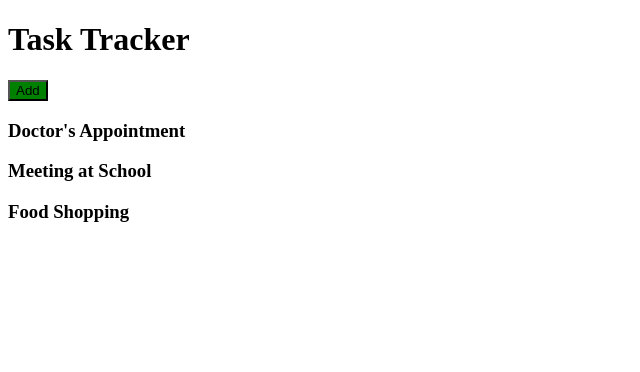
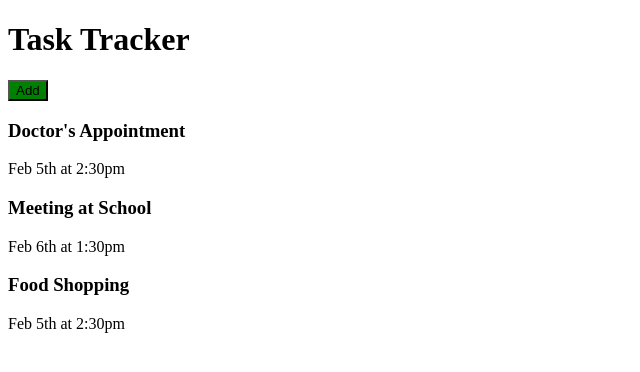
Before and after one commit to HighLiuk/react-tutorial, a React (Create React App) app: page / in a window 1280 px wide. Shown: the top 372 px of the page, without its empty margins (0-640 px from the left). Built offline with nearby package versions, Linux system fonts and the light colour scheme; the HTML template or start-up script is replaced by a standard one.

Commit message:
Added some Styles

```diff
--- a/src/App.js
+++ b/src/App.js
@@ -6,7 +6,7 @@
   const [tasks, setTasks] = useState(initialTasks)
 
   return (
-    <div className="App">
+    <div className="container">
       <Header />
       <Tasks tasks={tasks} />
     </div>
--- a/src/Task.js
+++ b/src/Task.js
@@ -1,5 +1,10 @@
 function Task({ task }) {
-  return <h3>{task.text}</h3>
+  return (
+    <div className="task">
+      <h3>{task.text}</h3>
+      <p>{task.day}</p>
+    </div>
+  )
 }
 
 export default Task
```
